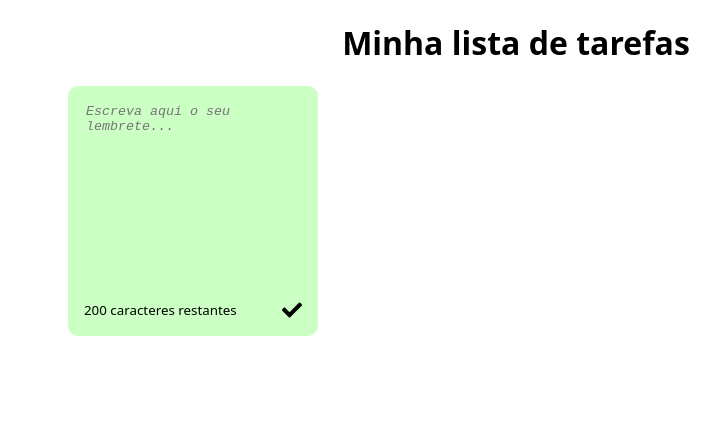
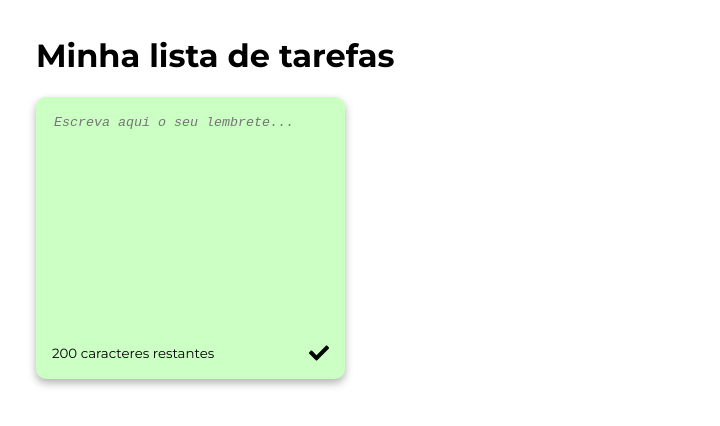
Before and after one commit to vitorgonaraujo/Project-ToDo, a React (Vite) app: page / in a window 1280 px wide. Shown: the top 426 px of the page, without its empty margins (124-844 px from the left). Built offline with nearby package versions, Linux system fonts and the light colour scheme.

Commit message:
Adição de uma nova fonte e alterações no layout

```diff
--- a/index.html
+++ b/index.html
@@ -4,6 +4,13 @@
     <meta charset="UTF-8" />
     <link rel="icon" type="image/svg+xml" href="/src/assets/906334.png" />
     <meta name="viewport" content="width=device-width, initial-scale=1.0" />
+    <link rel="preconnect" href="https://fonts.googleapis.com" />
+    <link rel="preconnect" href="https://fonts.gstatic.com" crossorigin />
+    <link
+      href="https://fonts.googleapis.com/css2?family=Montserrat:ital,wght@0,100..900;1,100..900&display=swap"
+      rel="stylesheet"
+    />
+
     <title>Minha lista de tarefas</title>
   </head>
   <body>
--- a/src/App.jsx
+++ b/src/App.jsx
@@ -1,4 +1,4 @@
-import "./index.css";
+import "./index.css"; //Não precisa ter o import para pegar o estilo se utilizar sem {styles.}
 import ToDoList from "./components/ToDo/ToDoList";
 
 function App() {
@@ -6,7 +6,6 @@
     <>
       <div className="container">
         <h1>Minha lista de tarefas</h1>
-
         <ToDoList />
       </div>
     </>
--- a/src/components/ToDo/styles.module.css
+++ b/src/components/ToDo/styles.module.css
@@ -1,14 +1,7 @@
-.container {
-  max-width: 70%;
-  margin: 0 auto;
-  display: flex;
-  flex-direction: column;
-}
-
 .todoContainer {
   display: grid;
-  grid-gap: 10px 10px;
-  grid-template-columns: repeat(auto-fit, minmax(250px, 0));
+  grid-gap: 1rem;
+  grid-template-columns: repeat(auto-fill, minmax(250px, 1fr));
 }
 
 .todo {
@@ -19,11 +12,11 @@
   height: 250px;
   border-radius: 10px;
   padding: 1rem;
-  box-sizing: border-box;
   word-wrap: break-word;
   word-break: break-word;
   overflow-wrap: break-word;
   white-space: pre-wrap;
+  box-shadow: 0 4px 8px rgba(0, 0, 0, 0.308);
 }
 
 .addTodo {
@@ -49,7 +42,6 @@
 }
 .icons {
   display: flex;
-
   gap: 15px;
   font-size: 20px;
 }
--- a/src/index.css
+++ b/src/index.css
@@ -2,17 +2,30 @@
   margin: 0;
   padding: 0;
   box-sizing: border-box;
-  font-family: system-ui, -apple-system, BlinkMacSystemFont, "Segoe UI", Roboto,
-    Oxygen, Ubuntu, Cantarell, "Open Sans", "Helvetica Neue", sans-serif;
-}
-
-h1 {
-  text-align: center;
+  font-family: "Montserrat", sans-serif;
 }
 
 .container {
-  max-width: 70%;
-  margin: 0 auto;
-  display: flex;
-  flex-direction: column;
+  max-width: 960px;
+  margin: auto;
+  padding: 15px;
+  min-height: 100vh;
+  text-align: start;
 }
+
+::-webkit-scrollbar {
+  width: 8px;
+}
+
+::-webkit-scrollbar-track {
+  background: transparent;
+}
+
+::-webkit-scrollbar-thumb {
+  background: rgba(85, 85, 85, 0.5);
+  border-radius: 10px;
+}
+
+::-webkit-scrollbar-thumb:hover {
+  background: rgba(53, 53, 53, 0.7);
+}
```
